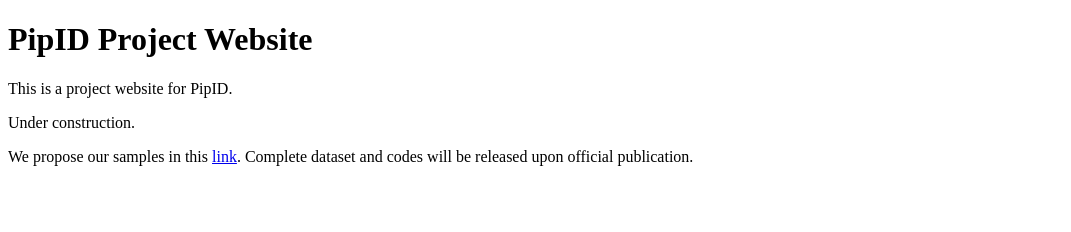
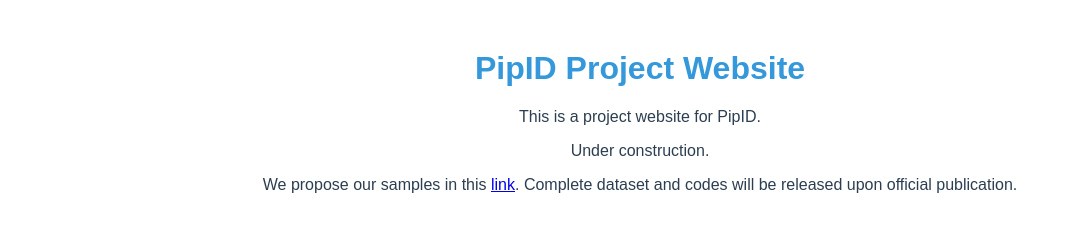
Before and after one commit to PipID-VR/PipID-VR.github.io, a plain HTML site: page index.html in a window 1280 px wide. Shown: the whole page, without its empty margins (0-1071 px from the left). Drawn offline with Linux system fonts and the light colour scheme.

Commit message:
Update index.html

```diff
--- a/index.html
+++ b/index.html
@@ -3,7 +3,20 @@
 <head>
     <meta charset="UTF-8">
     <meta name="viewport" content="width=device-width, initial-scale=1.0">
-    <title>My GitHub Pages Site</title>
+    <title>PipID'S Project Page</title>
+    <style>
+        body {
+            font-family: Arial, sans-serif;
+            text-align: center;
+            margin: 50px;
+        }
+        h1 {
+            color: #3498db;
+        }
+        p {
+            color: #2c3e50;
+        }
+    </style>
 </head>
 <body>
     <h1>PipID Project Website</h1>
```
